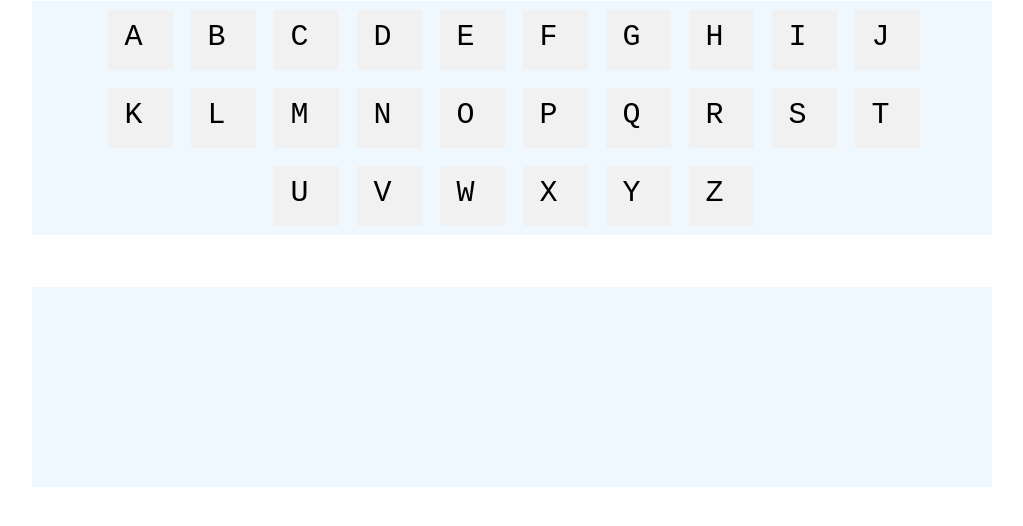
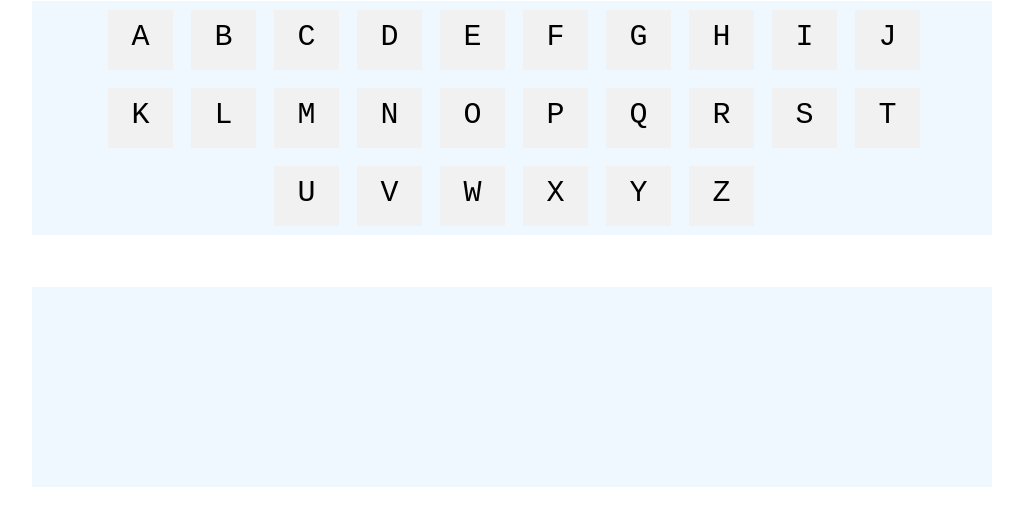
Before and after one commit to fidotheprince/hangman, a website: page home.html in a window 1280 px wide. Shown: the part 218-744 px from the top of the page, without its empty margins (128-1151 px from the left). Drawn offline with Linux system fonts and the light colour scheme.

Commit message:
style edits

```diff
--- a/styles.css
+++ b/styles.css
@@ -108,7 +108,7 @@
 
 .letter {
     background: none;
-    padding-right: 20px;
+    padding: auto;
     border: none;
     font-family: 'Courier New', Courier, monospace;
     font-size: 20px;
```
